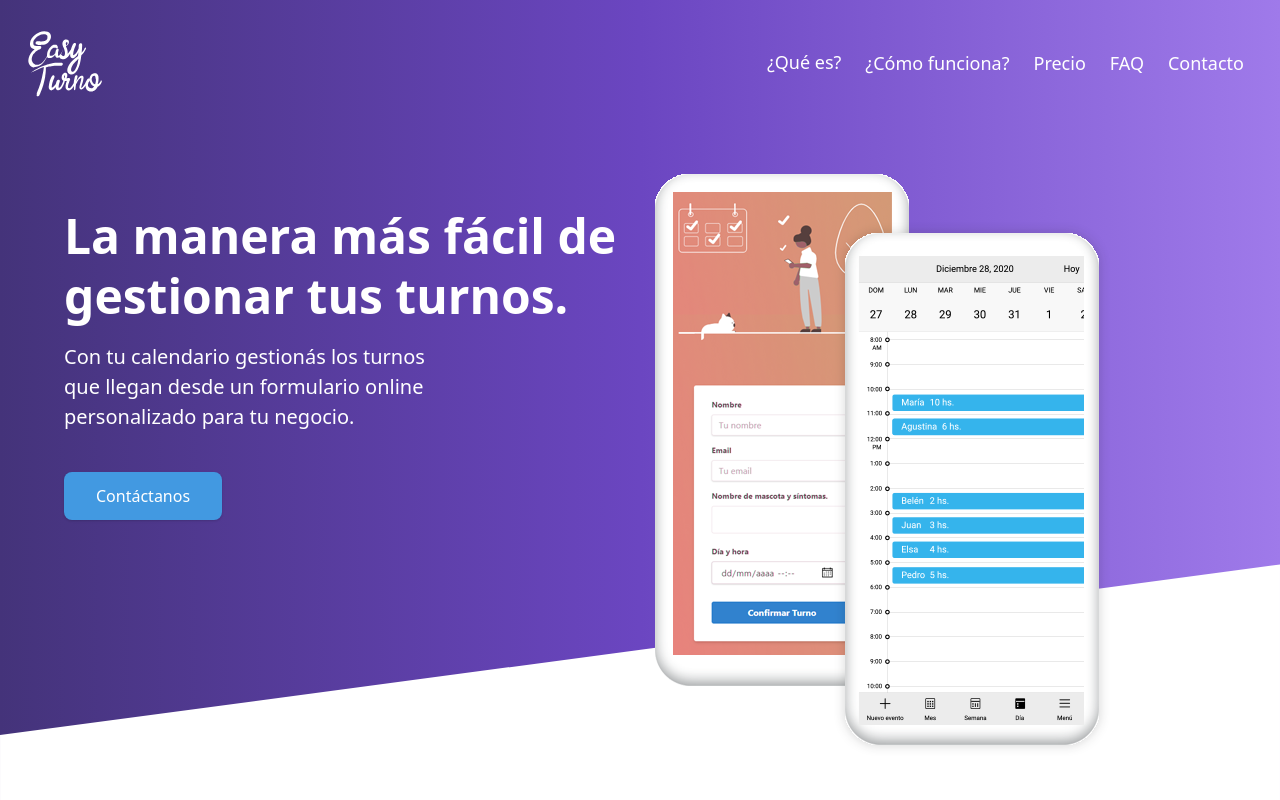
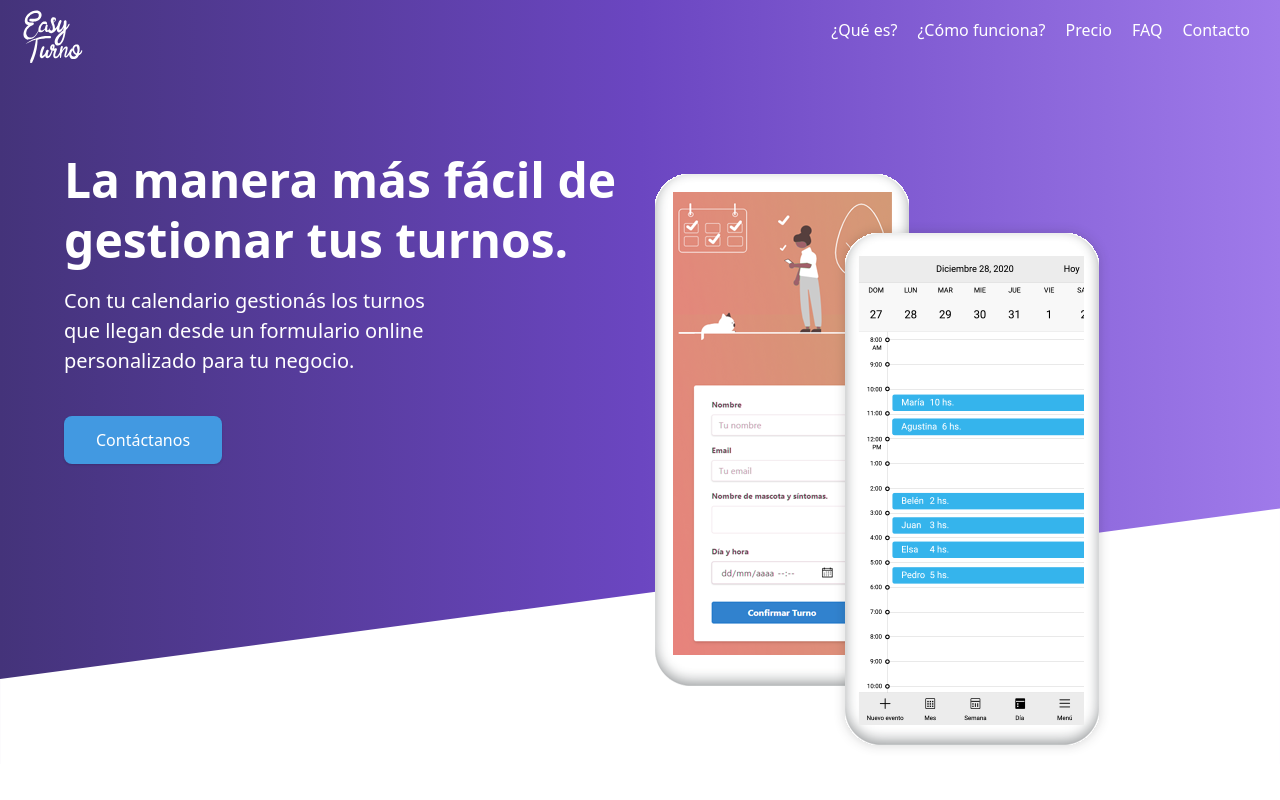
Before and after one commit to axd18/easyturnoweb, a React (Create React App) app: page / in a window 1280 px wide. Shown: the top 800 px of the page. Built offline with nearby package versions, Linux system fonts and the light colour scheme.

Commit message:
nuevo navbar

```diff
--- a/package.json
+++ b/package.json
@@ -12,6 +12,7 @@
     "react-router-dom": "^5.2.0",
     "react-scripts": "4.0.0",
     "react-scroll": "^1.8.1",
+    "styled-components": "^5.2.1",
     "sweetalert2": "^10.14.0",
     "web-vitals": "^0.2.4"
   },
--- a/src/App.js
+++ b/src/App.js
@@ -1,5 +1,5 @@
 import './App.js';
-import Navbar from './components/Navbar';
+import Navbar from './components/nav/Navbar';
 import Main from './components/Main';
 import Precios from './components/Precios';
 import QueEs from './components/QueEs';
--- /dev/null
+++ b/src/components/nav/Burger.js
@@ -0,0 +1,52 @@
+import React, { useState } from 'react';
+import styled from 'styled-components';
+import RightNav from './RightNav';
+
+const StyledBurger = styled.div`
+  width: 2rem;
+  height: 2rem;
+  /* position: fixed; */
+  top: 15px;
+  right: 20px;
+  z-index: 20;
+  display: none;
+  @media (max-width: 768px) {
+    display: flex;
+    justify-content: space-around;
+    flex-flow: column nowrap;
+  }
+  div {
+    width: 2rem;
+    height: 0.25rem;
+    background-color: ${({ open }) => open ? 'white' : 'white'};
+    border-radius: 10px;
+    transform-origin: 1px;
+    transition: all 0.3s linear;
+    &:nth-child(1) {
+      transform: ${({ open }) => open ? 'rotate(45deg)' : 'rotate(0)'};
+    }
+    &:nth-child(2) {
+      transform: ${({ open }) => open ? 'translateX(100%)' : 'translateX(0)'};
+      opacity: ${({ open }) => open ? 0 : 1};
+    }
+    &:nth-child(3) {
+      transform: ${({ open }) => open ? 'rotate(-45deg)' : 'rotate(0)'};
+    }
+  }
+`;
+
+const Burger = () => {
+  const [open, setOpen] = useState(false)
+
+  return (
+    <>
+      <StyledBurger open={open} onClick={() => setOpen(!open)}>
+        <div />
+        <div />
+        <div />
+      </StyledBurger>
+      <RightNav open={open}/>
+    </>
+  )
+}
+export default Burger;
--- /dev/null
+++ b/src/components/nav/Navbar.js
@@ -0,0 +1,28 @@
+import React from 'react';
+import styled from 'styled-components';
+import Burger from './Burger';
+import logo from '../../assets/img/logo-easy-turno.svg';
+
+const Nav = styled.nav`
+  width: 100%;
+  height: 70px;
+  /* background-color: #9CA3AF; */
+  /* border-bottom: 2px solid #f1f1f1; */
+  padding: 0 20px;
+  display: flex;
+  justify-content: space-between;
+
+`
+
+const Navbar = () => {
+    return (
+        <Nav className="bg-gradient-to-r from-purple-900 via-purple-700 to-purple-500">
+            <div className="pt-2 w-16 ">
+                <img src={logo} alt="logo"/>
+            </div>
+            <Burger />
+        </Nav>
+     );
+}
+
+export default Navbar;
--- /dev/null
+++ b/src/components/nav/RightNav.js
@@ -0,0 +1,42 @@
+
+import React from 'react';
+import styled from 'styled-components';
+
+const Ul = styled.ul`
+  list-style: none;
+  display: flex;
+  flex-flow: row nowrap;
+  color: white;
+  li {
+    padding: 18px 10px;
+  }
+  @media (max-width: 768px) {
+    flex-flow: column nowrap;
+    background-color: #0D2538;
+    position: fixed;
+    transform: ${({ open }) => open ? 'translateX(0)' : 'translateX(100%)'};
+    top: 0;
+    right: 0;
+    height: 55vh;
+    width: 300px;
+    padding-top: 3.5rem;
+    transition: transform 0.3s ease-in-out;
+    li {
+      color: #fff;
+    }
+  }
+`;
+
+const RightNav = ({ open }) => {
+  return (
+    <Ul open={open}>
+      <li>¿Qué es?</li>
+      <li>¿Cómo funciona?</li>
+      <li>Precio</li>
+      <li>FAQ</li>
+      <li>Contacto</li>
+    </Ul>
+  )
+}
+
+export default RightNav
```
Also changed, not shown: 1 other file (tests, documents, lock files or other folders).
